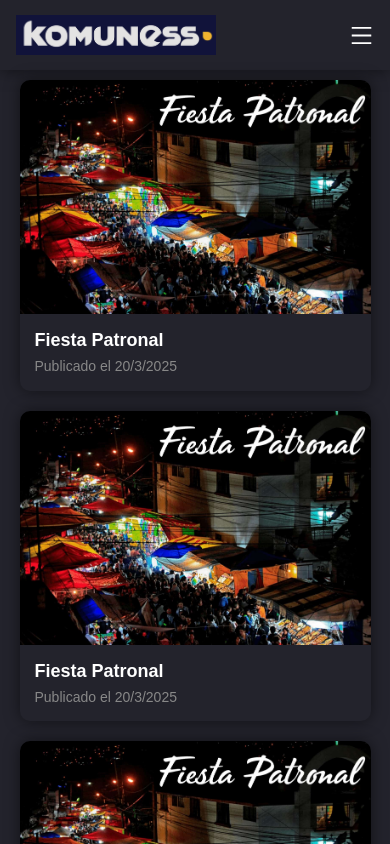
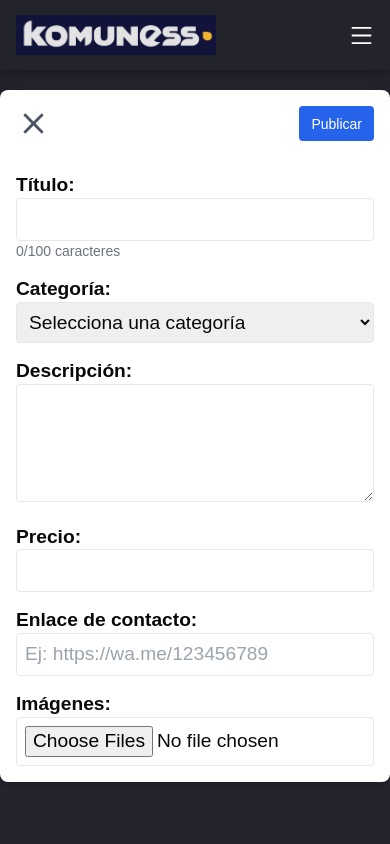
Before and after one commit to P4R4NOIC/Proyecto-Komuness, a React (Create React App) app in the folder FrontEnd/proyecto-komuness/: page /formulario in a window 390 px wide. Before the commit this address led to /landing. Shown: the top 844 px of the page. Built offline with nearby package versions, Linux system fonts and the light colour scheme.

Commit message:
Animacion de navbar, formulario responsive

```diff
--- a/FrontEnd/proyecto-komuness/src/components/Rutas.js
+++ b/FrontEnd/proyecto-komuness/src/components/Rutas.js
@@ -5,6 +5,7 @@ import {PerfilUsuario} from './perfilUsuario'
 import {VacioPrueba} from './vacioPrueba'
 import {PublicacionDetalle} from './publicacionDetalle'
 import {Navbar} from './navbar'
+import FormularioPublicacion from "../pages/formulario";
 export const Rutas = () =>{
     return(
         <Router>
@@ -18,6 +19,7 @@ export const Rutas = () =>{
                 <Route path = "/emprendimientos" element = {<LandingPage/>}/>
                 <Route path = "/vacioPrueba" element = {<VacioPrueba/>}/>
                 <Route path = "/perfilUsuario" element= {<PerfilUsuario/>}/>
+                <Route path = "/formulario" element= {<FormularioPublicacion/>}/>
 
                 <Route path="*" element={<Navigate to="/landing" />} />
             </Routes>
--- a/FrontEnd/proyecto-komuness/src/components/navbar.js
+++ b/FrontEnd/proyecto-komuness/src/components/navbar.js
@@ -1,54 +1,56 @@
-import React, {useState} from 'react'
-import '../CSS/navbar.css'
-import {AiOutlineMenu, AiOutlineClose, AiOutlineSearch, AiOutlineUser} from 'react-icons/ai'
-import logo from '../images/logo.png'
+import React, { useState } from "react";
+import "../CSS/navbar.css";
+import {
+  AiOutlineMenu,
+  AiOutlineClose,
+  AiOutlineSearch,
+  AiOutlineUser,
+} from "react-icons/ai";
+import logo from "../images/logo.png";
 import { useNavigate } from "react-router-dom";
 
 export const Navbar = () => {
-    const [nav, setNav] = useState(false)
+  const [nav, setNav] = useState(false);
   const navigate = useNavigate();
 
-
-
-
+  const handleNavigation = (path) => {
+    navigate(path);
+    setNav(false);
+  };
 
   return (
-    <header className = "navbar">
-        <img src ={logo} className = "logo"  alt = "/"></img>
+    <header className="navbar">
+      <img src={logo} className="logo" alt="/" />
       <nav>
-            <ul className = {nav ? ["menu", "activo"].join(' ') : ["menu"]}>
-                <li onClick={() => navigate('/eventos')}>
-                    <span  >Eventos</span>
+        <ul className={nav ? ["menu", "activo"].join(" ") : ["menu"]}>
+          <li onClick={() => handleNavigation("/eventos")}>
+            <span>Eventos</span>
           </li>
-                <li onClick={() => navigate('/emprendimientos')}>
-                    <span >Emprendimientos</span>
+          <li onClick={() => handleNavigation("/emprendimientos")}>
+            <span>Emprendimientos</span>
           </li>
-                <li onClick={() => navigate('/publicaciones')}>
-                    <span  >Publicaciones</span>
+          <li onClick={() => handleNavigation("/publicaciones")}>
+            <span>Publicaciones</span>
           </li>
-                <li onClick={() => navigate('/vacioPrueba')}>
-                    <span >Biblioteca</span>
+          <li onClick={() => handleNavigation("/vacioPrueba")}>
+            <span>Biblioteca</span>
           </li>
-
-                <li onClick={() => navigate('/vacioPrueba')}>
+          <li onClick={() => handleNavigation("/formulario")}>
             <span>Crear</span>
           </li>
           <li>
-                    <AiOutlineSearch size={25} style = {{marginTop: '6px'}}/>
+            <AiOutlineSearch size={25} style={{ marginTop: "6px" }} />
           </li>
-                <li onClick={() => navigate('/perfilUsuario')}>
-                    <AiOutlineUser size={25} style = {{marginTop: '6px'}} />
+          <li onClick={() => handleNavigation("/perfilUsuario")}>
+            <AiOutlineUser size={25} style={{ marginTop: "6px" }} />
           </li>
-
         </ul>
       </nav>
-        <div onClick = {()=> setNav(!nav)} className = "botonMovil">
-            {nav ? <AiOutlineClose size = {25}/> : <AiOutlineMenu size = {25}/>}
-
-
+      <div onClick={() => setNav(!nav)} className="botonMovil">
+        {nav ? <AiOutlineClose size={25} /> : <AiOutlineMenu size={25} />}
       </div>
     </header>
-  )
-}
+  );
+};
 
-export default Navbar
+export default Navbar;
--- a/FrontEnd/proyecto-komuness/src/components/publicacionDetalle.js
+++ b/FrontEnd/proyecto-komuness/src/components/publicacionDetalle.js
@@ -1,3 +1,4 @@
+import { IoMdArrowRoundBack  } from "react-icons/io";
 import { useLocation, useNavigate } from "react-router-dom";
 
 export const PublicacionDetalle = () => {
@@ -12,9 +13,28 @@ export const PublicacionDetalle = () => {
 
     return (
         <div className="max-w-4xl mx-auto p-4 space-y-6">
+            <div className="md:hidden flex justify-between w-full  mb-4">
+                <button
+                type="button"
+                onClick={() => navigate(-1)}
+                className="text-gray-600 text-2xl font-bold"
+                >
+                <IoMdArrowRoundBack  color={"white"} size={35}/>
+                </button>
+            </div>
             {publicacion.tag !== "post" ? (
                 <>
-                    <h1 className="text-3xl font-bold text-white">{publicacion.title}</h1>
+
+                    <h1 className="text-3xl font-bold text-white">
+                        <button
+                        type="button"
+                        onClick={() => navigate(-1)}
+                        className="hidden md:inline px-1 py-1 bg-white rounded-full mr-2"
+                        >
+                            <IoMdArrowRoundBack  color={"black"} size={25}/>
+                        </button>
+                        {publicacion.title}
+                    </h1>
                     <img
                         src={publicacion.image}
                         alt={publicacion.title}
@@ -27,19 +47,20 @@ export const PublicacionDetalle = () => {
                 </>
             ) : (
                 <>
-                    <h2 className="text-2xl font-semibold text-white-800">{publicacion.usuario}</h2>
+                    <h2 className="text-2xl font-semibold text-white-800">
+                        <button
+                        type="button"
+                        onClick={() => navigate(-1)}
+                        className="hidden md:inline px-1 py-1 bg-white rounded-full mr-2"
+                        >
+                            <IoMdArrowRoundBack  color={"black"} size={25}/>
+                        </button>
+                        {publicacion.usuario}
+                    </h2>
                     <p className="mt-4 text-white">{publicacion.post}</p>
                     <p className="mt-2 text-white"><strong>Fecha:</strong> {publicacion.date}</p>
                 </>
             )}
-            <div className="mt-6">
-                <button
-                    onClick={() => navigate(-1)}
-                    className="bg-blue-500 text-white px-6 py-2 rounded-lg hover:bg-blue-600 focus:outline-none focus:ring-2 focus:ring-blue-300"
-                >
-                    Volver
-                </button>
-            </div>
         </div>
     );
 };
--- /dev/null
+++ b/FrontEnd/proyecto-komuness/src/pages/formulario.js
@@ -0,0 +1,208 @@
+import { useState } from "react";
+import { useNavigate } from "react-router-dom";
+import { IoMdClose } from "react-icons/io";
+const FormularioPublicacion = () => {
+  const navigate = useNavigate();
+  const [formData, setFormData] = useState({
+    categoria: "",
+    titulo: "",
+    descripcion: "",
+    precio: "",
+    enlace: "",
+    imagenes: [],
+    fechaEvento: "",
+  });
+
+  const handleChange = (e) => {
+    const { name, value } = e.target;
+    setFormData({ ...formData, [name]: value });
+  };
+
+  const handleImageChange = (e) => {
+    const files = Array.from(e.target.files);
+    setFormData((prev) => ({
+      ...prev,
+      imagenes: [...prev.imagenes, ...files],
+    }));
+  };
+
+  const handleRemoveImage = (index) => {
+    setFormData((prev) => ({
+      ...prev,
+      imagenes: prev.imagenes.filter((_, i) => i !== index),
+    }));
+  };
+
+  const handleSubmit = (e) => {
+    e.preventDefault();
+    console.log("Publicación enviada:", formData);
+  };
+
+  return (
+    <div className="max-w-3xl mx-auto mt-5 p-4 md:p-6 bg-white text-zinc-950 shadow-md rounded-lg">
+
+      {/* Formulario */}
+      <form onSubmit={handleSubmit} className="grid gap-4">
+        {/* Botones flotantes SOLO en móviles, dentro del formulario */}
+        <div className="md:hidden flex justify-between w-full  mb-4">
+          <button
+            type="button"
+            onClick={() => navigate(-1)}
+            className="text-gray-600 text-2xl font-bold"
+          >
+            <IoMdClose size={35}/>
+          </button>
+          <button
+            type="submit"
+            className="bg-blue-600 text-white text-sm px-3 py-1 rounded"
+          >
+            Publicar
+          </button>
+        </div>
+        {/* Título */}
+        <div>
+          <label className="block font-semibold">Título:</label>
+          <input
+            type="text"
+            name="titulo"
+            value={formData.titulo}
+            onChange={handleChange}
+            maxLength={100}
+            className="w-full p-2 border rounded"
+            required
+          />
+          <p className="text-sm text-gray-500">{formData.titulo.length}/100 caracteres</p>
+        </div>
+
+        {/* Categoría */}
+        <div>
+          <label className="block font-semibold">Categoría:</label>
+          <select
+            name="categoria"
+            value={formData.categoria}
+            onChange={handleChange}
+            className="w-full p-2 border rounded"
+            required
+          >
+            <option value="">Selecciona una categoría</option>
+            <option value="publicacion">Publicacion</option>
+            <option value="evento">Evento</option>
+            <option value="emprendimiento">Emprendimiento</option>
+          </select>
+        </div>
+
+        {/* Descripción */}
+        <div>
+          <label className="block font-semibold">Descripción:</label>
+          <textarea
+            name="descripcion"
+            value={formData.descripcion}
+            onChange={handleChange}
+            className="w-full p-2 border rounded"
+            rows="4"
+            required
+          ></textarea>
+        </div>
+
+        {/* Precio y Enlace de contacto en la misma línea en pantallas grandes */}
+        <div className="grid grid-cols-1 md:grid-cols-2 gap-4">
+          {/* Precio */}
+          <div>
+            <label className="block font-semibold">Precio:</label>
+            <input
+              type="number"
+              name="precio"
+              value={formData.precio}
+              onChange={handleChange}
+              className="w-full p-2 border rounded"
+            />
+          </div>
+
+          {/* Enlace de contacto */}
+          <div>
+            <label className="block font-semibold">Enlace de contacto:</label>
+            <input
+              type="url"
+              name="enlace"
+              value={formData.enlace}
+              onChange={handleChange}
+              className="w-full p-2 border rounded"
+              placeholder="Ej: https://wa.me/123456789"
+              required
+            />
+          </div>
+        </div>
+
+        {/* Subir imágenes */}
+        <div>
+          <label className="block font-semibold">Imágenes:</label>
+          <input
+            type="file"
+            accept="image/*"
+            multiple
+            onChange={handleImageChange}
+            className="w-full p-2 border rounded"
+          />
+        </div>
+
+        {/* Vista previa de imágenes */}
+        {formData.imagenes.length > 0 && (
+          <div className="mt-3">
+            <h3 className="font-semibold mb-2">Vista previa:</h3>
+            <div className="grid grid-cols-2 md:grid-cols-4 gap-2">
+              {formData.imagenes.map((img, index) => (
+                <div key={index} className="relative">
+                  <img
+                    src={URL.createObjectURL(img)}
+                    alt={`Imagen ${index + 1}`}
+                    className="w-full h-20 object-cover rounded border"
+                  />
+                  <button
+                    type="button"
+                    onClick={() => handleRemoveImage(index)}
+                    className="absolute top-0 right-0 bg-red-500 text-white text-xs px-2 py-1 rounded-full"
+                  >
+                    <IoMdClose/>
+                  </button>
+                </div>
+              ))}
+            </div>
+          </div>
+        )}
+
+        {/* Date picker (solo si es evento) */}
+        {formData.categoria === "evento" && (
+          <div>
+            <label className="block font-semibold">Fecha del evento:</label>
+            <input
+              type="date"
+              name="fechaEvento"
+              value={formData.fechaEvento}
+              onChange={handleChange}
+              className="w-full p-2 border rounded"
+              required
+            />
+          </div>
+        )}
+        {/* Botones normales (SOLO en pantallas grandes) */}
+        <div className="hidden md:flex justify-between gap-3 mt-4">
+          <button
+            type="button"
+            onClick={() => navigate(-1)}
+            className="px-4 py-2 bg-gray-400 text-white rounded w-full md:w-auto"
+          >
+            Volver
+          </button>
+          <button
+            type="submit"
+            className="px-4 py-2 bg-blue-600 text-white rounded w-full md:w-auto"
+          >
+            Publicar
+          </button>
+        </div>
+      </form>
+    </div>
+  );
+};
+
+export default FormularioPublicacion;
```
Lines whose indentation alone changed are shown as unchanged.
